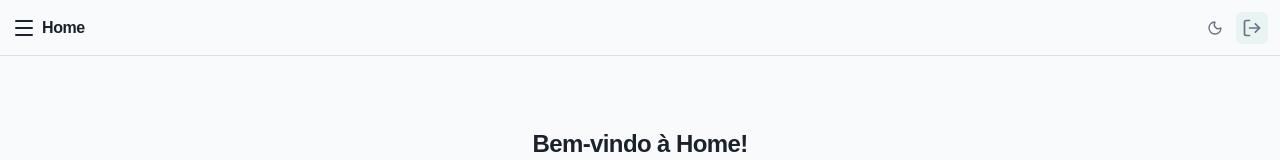
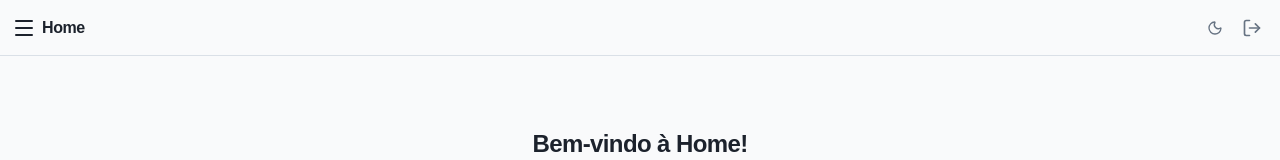
Before and after one commit to delcioleonardorofino/MthWeb_fork, a Next.js app: page /home in a window 1280 px wide. Shown: the top 160 px of the page. Built offline with nearby package versions, Linux system fonts and the light colour scheme; a web font is replaced by a local one.

Commit message:
Atualizar o logoutButton.tsx

```diff
--- a/components/ui/logoutButton.tsx
+++ b/components/ui/logoutButton.tsx
@@ -13,7 +13,7 @@ async function logOut() {
 export default function Logoutbutton () {
     return (
         <form action={logOut}>
-            <button className="bg-accent p-1.5 rounded-md text-muted-foreground self-center hover:text-foreground hover:bg-muted transition-colors">
+            <button className="bg-background p-1.5 rounded-md text-muted-foreground self-center hover:text-foreground hover:bg-accent transition-colors">
                     <LogOut size={20} fill='none' stroke='currentColor' strokeWidth={2} strokeLinecap='round' strokeLinejoin='round' aria-hidden='true' />
             </button>
         </form>
```
